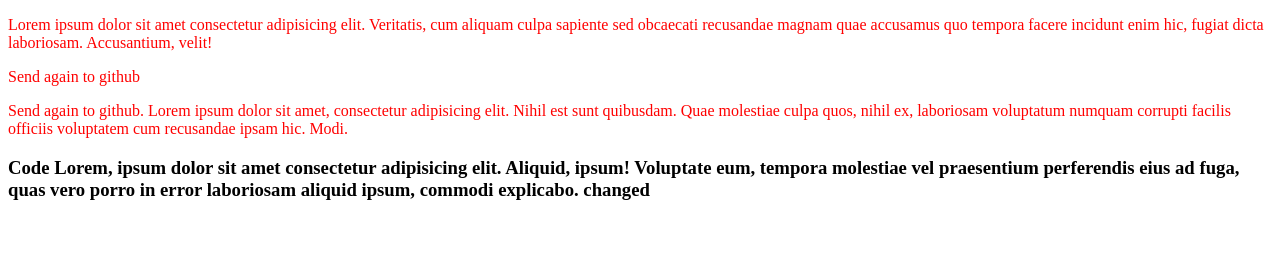
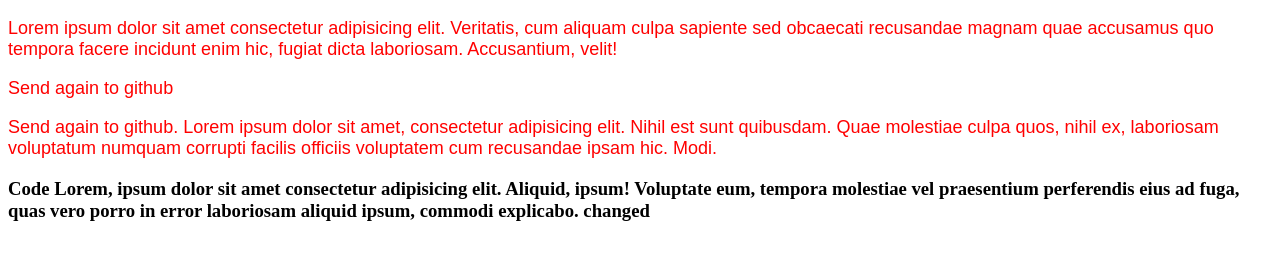
Before and after one commit to TaHoTa/my_second_repo, a plain HTML site: page index.html in a window 1280 px wide. Drawn offline with Linux system fonts and the light colour scheme.

Commit message:
Added css 2

```diff
--- a/style.css
+++ b/style.css
@@ -1,3 +1,5 @@
 p{
     color: red;
+    font-size: large;
+    font-family: Arial, Helvetica, sans-serif;
 }
```
